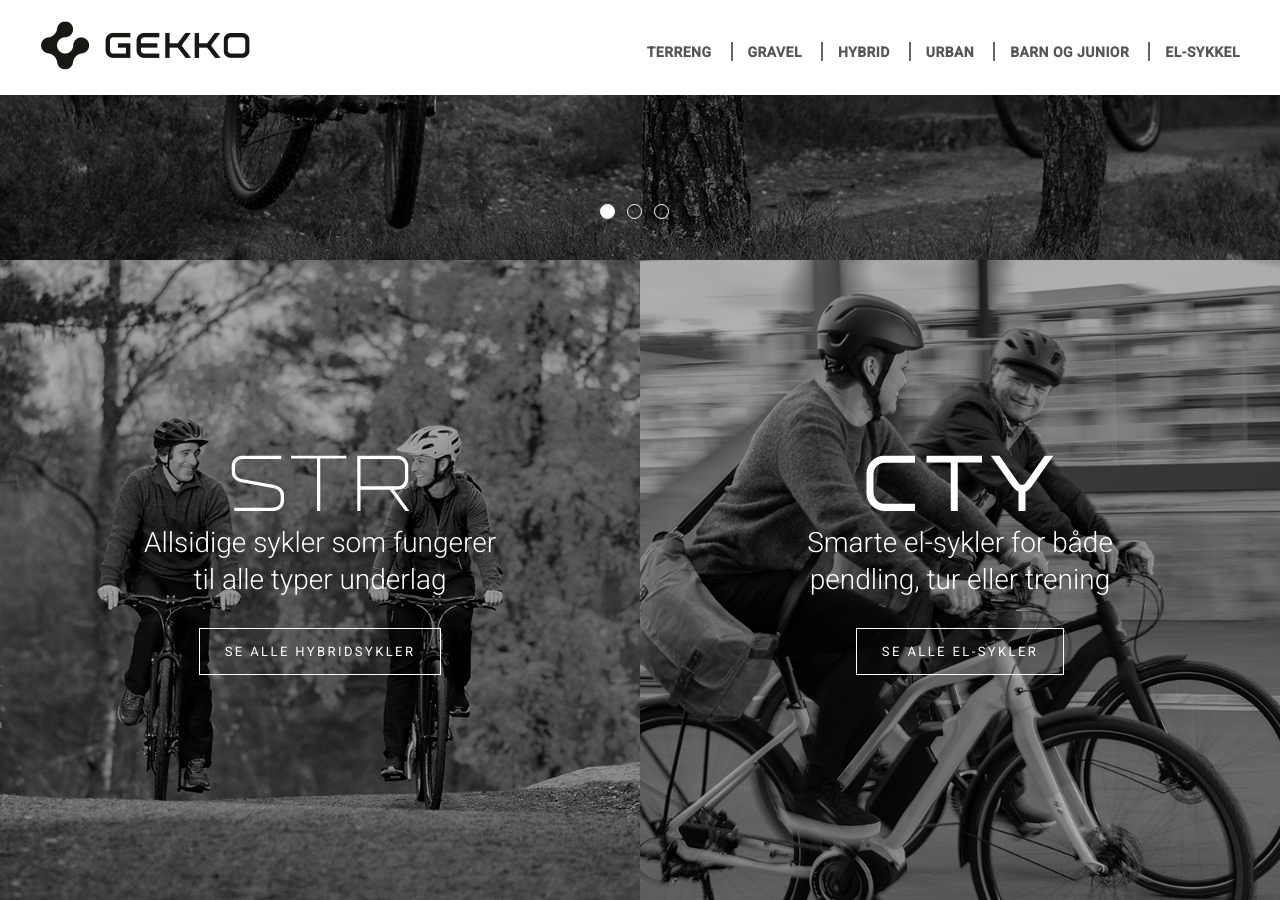
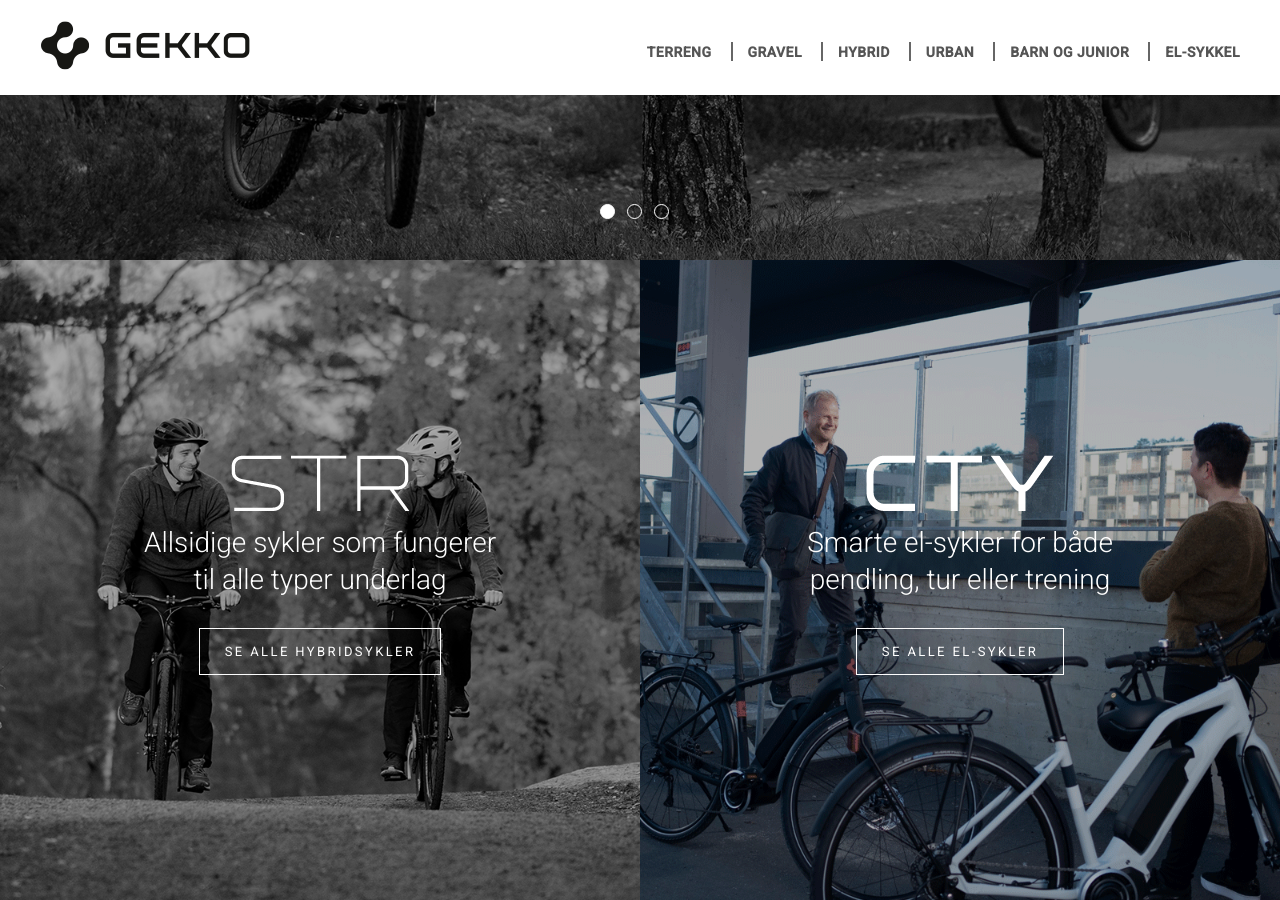
Before and after one commit to gekkobikes/gekkobikes.github.io, a Jekyll site: the page built from index.md, in a window 1280 px wide and 900 px high, scrolled down 475 px. Built offline with Jekyll 4.4.1, drawn with Linux system fonts in a browser that asks for light colours.

Commit message:
Update index.md

```diff
--- a/index.md
+++ b/index.md
@@ -42,7 +42,7 @@
 -   name: CTY
     logoFileName: GK_CategoryLogo_CTY_White_RGB_72dpi.png
     intro: Smarte el-sykler for både pendling, tur eller trening
-    imageFileName: 50-gekko-elsykler.png
+    imageFileName: 50-gekko-cty-elsykkel-farge.png
     linkText: Se alle el-sykler
     linkUrl: https://www.sport1.no/varemerker/gekko/?a=599fc3f6-83c7-49d3-a6ce-afe66720b86f
 
```
